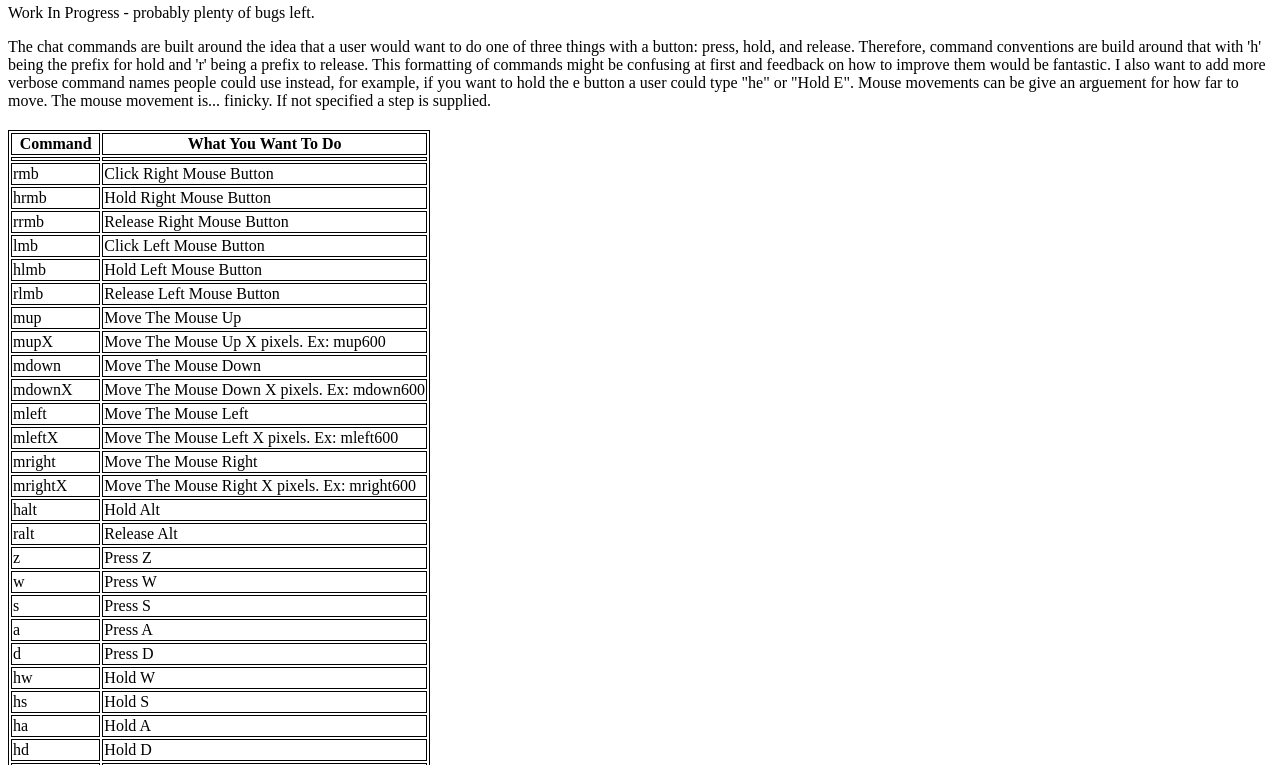
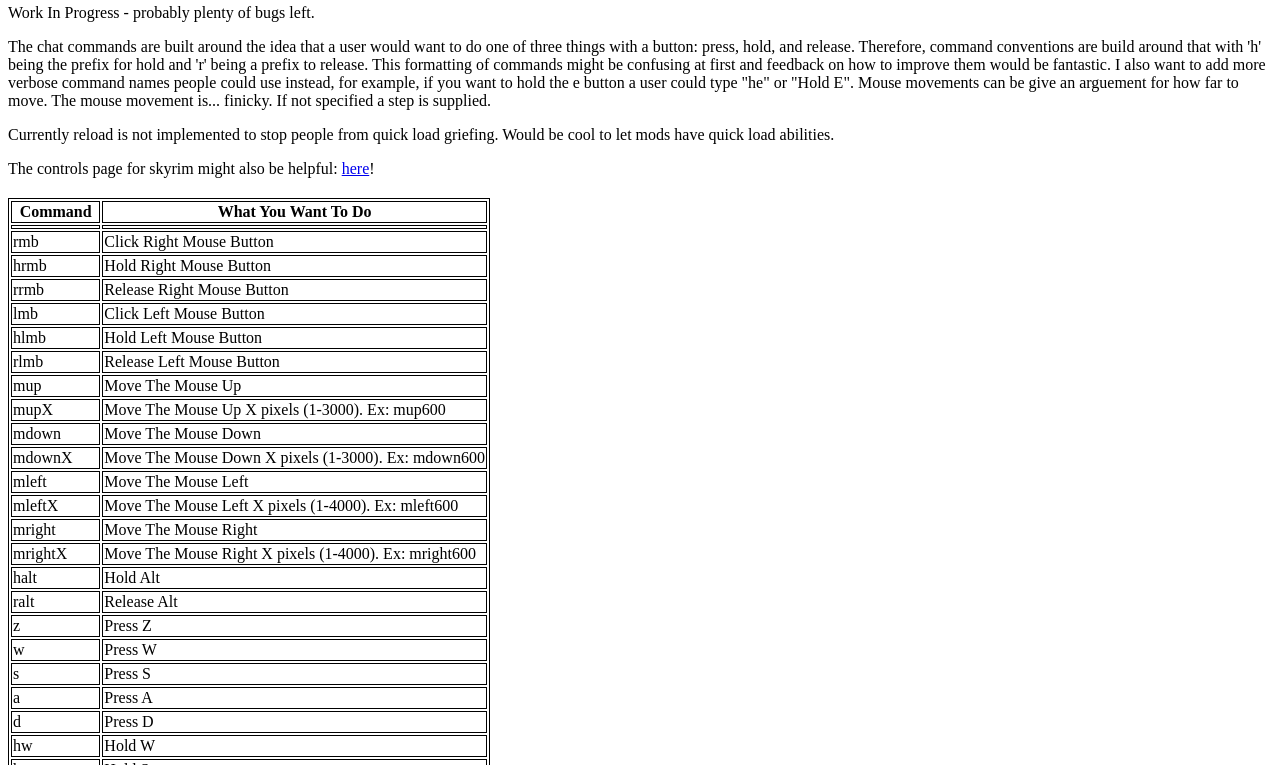
Before and after one commit to Bluecowz/Bluecowz.github.io, a plain HTML site: page index.html in a window 1280 px wide. Shown: the part 398-1163 px from the top of the page. Drawn offline with Linux system fonts and the light colour scheme.

Commit message:
added stuff

```diff
--- a/index.html
+++ b/index.html
@@ -21,6 +21,10 @@
 
 <p>The chat commands are built around the idea that a user would want to do one of three things with a button: press, hold, and release. Therefore, command conventions are build around that with 'h' being the prefix for hold and 'r' being a prefix to release. This formatting of commands might be confusing at first and feedback on how to improve them would be fantastic. I also want to add more verbose command names people could use instead, for example, if you want to hold the e button a user could type "he" or "Hold E". Mouse movements can be give an arguement for how far to move. The mouse movement is... finicky. If not specified a step is supplied.</p>
 
+<p>Currently reload is not implemented to stop people from quick load griefing. Would be cool to let mods have quick load abilities.</p>
+
+<p>The controls page for skyrim might also be helpful: <a href='https://elderscrolls.fandom.com/wiki/Controls_(Skyrim)'>here</a>!</p>
+
 <table>
     <tr>
         <th>Command</th>
@@ -37,13 +41,13 @@
     <tr><td>hlmb</td><td>Hold Left Mouse Button</td></tr>
     <tr><td>rlmb</td><td>Release Left Mouse Button</td></tr>
     <tr><td>mup</td><td>Move The Mouse Up</td></tr>
-    <tr><td>mupX</td><td>Move The Mouse Up X pixels. Ex: mup600</td></tr>
+    <tr><td>mupX</td><td>Move The Mouse Up X pixels (1-3000). Ex: mup600</td></tr>
     <tr><td>mdown</td><td>Move The Mouse Down</td></tr>
-    <tr><td>mdownX</td><td>Move The Mouse Down X pixels. Ex: mdown600</td></tr>
+    <tr><td>mdownX</td><td>Move The Mouse Down X pixels (1-3000). Ex: mdown600</td></tr>
     <tr><td>mleft</td><td>Move The Mouse Left</td></tr>
-    <tr><td>mleftX</td><td>Move The Mouse Left X pixels. Ex: mleft600</td></tr>
+    <tr><td>mleftX</td><td>Move The Mouse Left X pixels (1-4000). Ex: mleft600</td></tr>
     <tr><td>mright</td><td>Move The Mouse Right</td></tr>
-    <tr><td>mrightX</td><td>Move The Mouse Right X pixels. Ex: mright600</td></tr>
+    <tr><td>mrightX</td><td>Move The Mouse Right X pixels (1-4000). Ex: mright600</td></tr>
     <tr><td>halt</td><td>Hold Alt</td></tr>
     <tr><td>ralt</td><td>Release Alt</td></tr>
     <tr><td>z</td><td>Press Z</td></tr>
```
